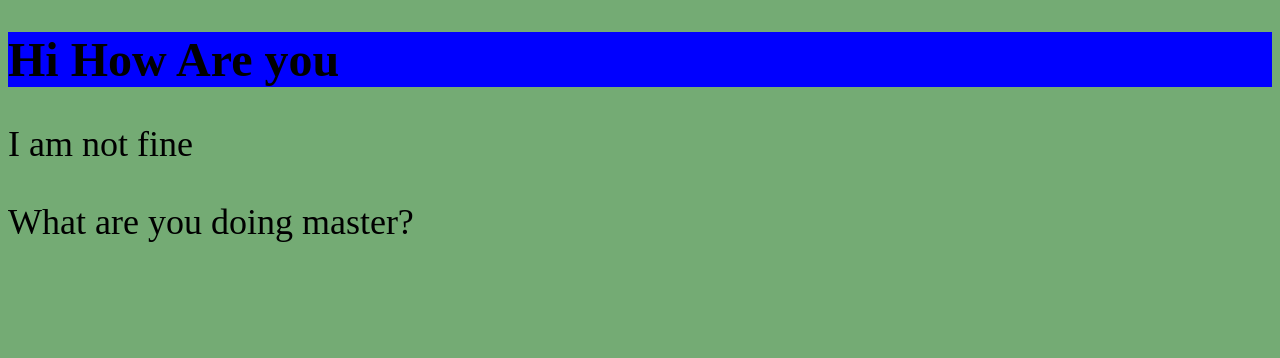
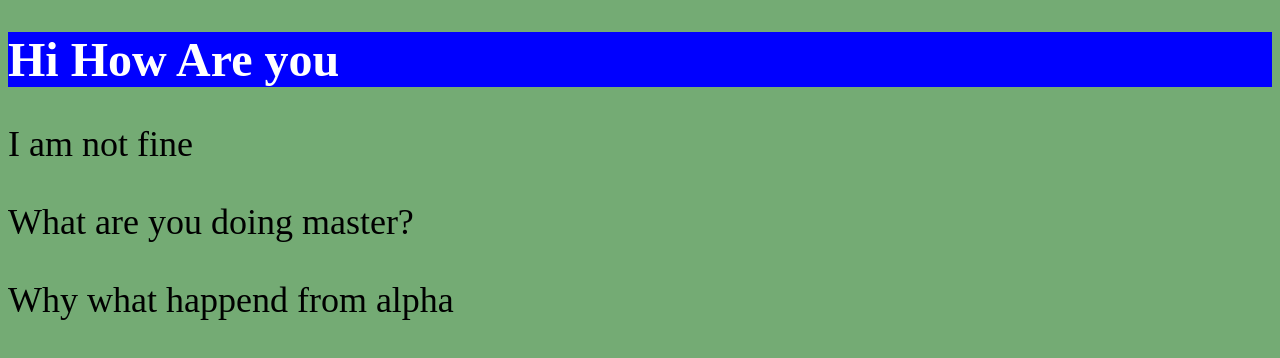
Before and after one commit to iumahboobi/github_branches, a plain HTML site: page index.html in a window 1280 px wide. Drawn offline with Linux system fonts and the light colour scheme.

Commit message:
para added and font size

```diff
--- a/index.html
+++ b/index.html
@@ -10,6 +10,7 @@
     <h1>Hi How Are you</h1>
     <p>I am not fine</p>
     <p>What are you doing master?</p>
+    <p>Why what happend from alpha</p>
   </head>
   <body></body>
 </html>
--- a/style.css
+++ b/style.css
@@ -4,6 +4,7 @@ body {
 h1 {
   font-size: 48px;
   background-color: blue;
+  color: white
 }
 p {
   font-size: 36px;
```
